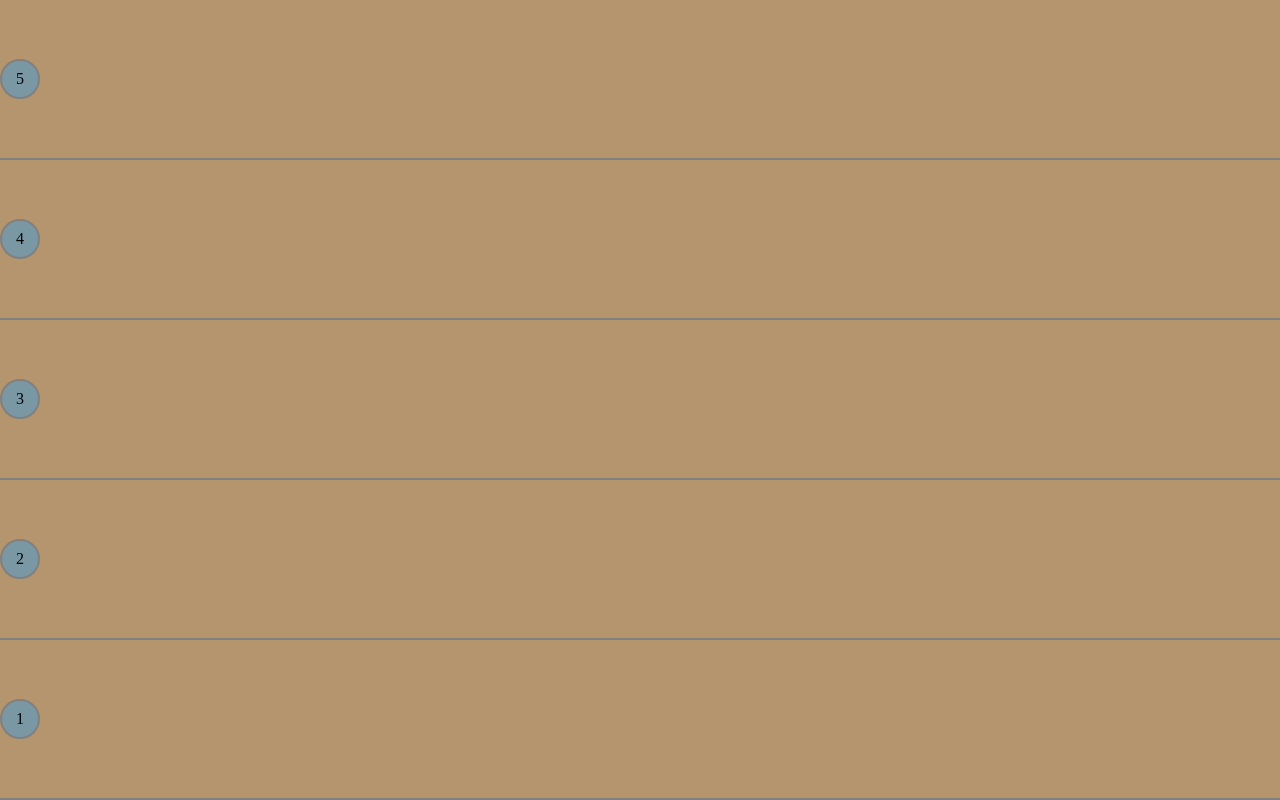
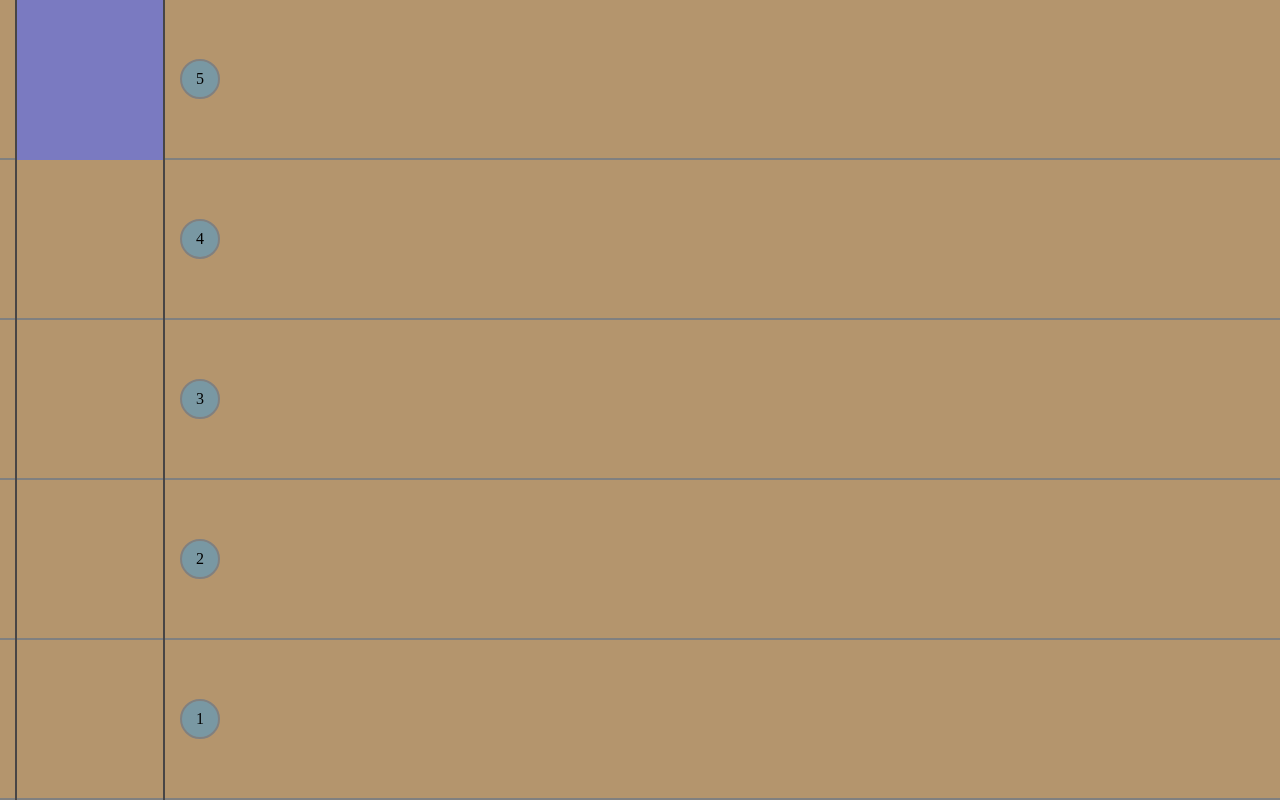
Before and after one commit to kimutir/TrueConf-Test, a Vue app: page / in a window 1280 px wide. Built offline with nearby package versions, Linux system fonts and the light colour scheme.

Commit message:
elevator added

```diff
--- a/src/App.vue
+++ b/src/App.vue
@@ -1,26 +1,38 @@
 <template>
   <div class="building">
-    <building-tools />
+    <building-tools :queue="queue" :marginLeft="marginButtonsLeft" />
+    <building-shafts
+      :queue="queue"
+      @shaftsHtml="computeButtonsMargin"
+    />
   </div>
 </template>
 
 <script>
 import config from "@/config";
 import BuildingTools from "@/components/BuildingTools.vue";
+import BuildingShafts from "@/components/BuildingShafts.vue";
 
 export default {
   name: "App",
   components: {
     BuildingTools,
+    BuildingShafts,
   },
   data() {
     return {
       floors: config.floors,
       elevators: config.elevators,
       queue: [],
+      marginButtonsLeft: 0,
     };
   },
-  methods: {},
+  methods: {
+    // вычисления маржина для кнопок
+    computeButtonsMargin(shaftsHtml) {
+      this.marginButtonsLeft = shaftsHtml.offsetWidth;
+    },
+  },
   mounted() {},
 };
 </script>
--- /dev/null
+++ b/src/components/BuildingShafts.vue
@@ -0,0 +1,48 @@
+<template>
+  <div class="building-shafts shafts" ref="shafts">
+    <div class="shafts__item" v-for="elNum in elevators">
+      <elevator :queue="queue" :number="elNum" />
+    </div>
+  </div>
+</template>
+
+<script>
+import config from "@/config";
+import Elevator from "@/components/elements/elevator/Elevator.vue";
+
+export default {
+  props: {
+    queue: Array,
+  },
+  components: {
+    Elevator,
+  },
+  data() {
+    return {
+      elevators: config.elevators,
+    };
+  },
+  mounted() {
+    // передаем элемент, чтобы узнать отспут для кнопок
+    this.$emit("shaftsHtml", this.$refs.shafts);
+  },
+};
+</script>
+
+<style scoped>
+.building-shafts {
+  position: absolute;
+  top: 0;
+  left: 0;
+  display: flex;
+}
+
+.shafts__item {
+  position: relative;
+  height: 100vh;
+  width: 150px;
+  border-left: 2px solid rgb(72, 69, 69);
+  border-right: 2px solid rgb(72, 69, 69);
+  margin: 0 15px;
+}
+</style>
--- a/src/components/BuildingTools.vue
+++ b/src/components/BuildingTools.vue
@@ -6,7 +6,11 @@
       :style="{ height: computedHeight + 'px' }"
       :key="floor"
     >
-      <elevator-button :value="floor" />
+      <elevator-button
+        :value="floor"
+        :marginLeft="marginLeft"
+        :queue="queue"
+      />
     </div>
   </div>
 </template>
@@ -19,7 +23,10 @@ export default {
   components: {
     ElevatorButton,
   },
-  props: {},
+  props: {
+    queue: Array,
+    marginLeft: Number,
+  },
   data() {
     return {
       floors: config.floors,
--- a/src/components/elements/ElevatorButton.vue
+++ b/src/components/elements/ElevatorButton.vue
@@ -1,5 +1,5 @@
 <template>
-  <div class="el-button">
+  <div class="el-button" :style="{ marginLeft: marginLeft + 'px' }">
     <div class="el-button__value">{{ value }}</div>
   </div>
 </template>
@@ -7,8 +7,14 @@
 <script>
 export default {
   props: {
+    marginLeft: {
+      type: Number,
+    },
     value: {
       type: Number,
+    },
+    queue: {
+      type: Array,
     },
   },
   data() {
--- /dev/null
+++ b/src/components/elements/elevator/Elevator.vue
@@ -0,0 +1,31 @@
+<template>
+  <div
+    class="elevator"
+    :style="{ height: elevHeight + 'px' }"
+    ref="elevator"
+  ></div>
+</template>
+
+<script>
+import config from "@/config";
+
+export default {
+  props: {},
+  data() {
+    return {
+      currentFloor: 1,
+      elevHeight: window.innerHeight / config.floors,
+    };
+  },
+};
+</script>
+
+<style scoped>
+.elevator {
+  position: absolute;
+  background-color: rgb(122, 122, 193);
+  width: 100%;
+  display: flex;
+  justify-content: center;
+}
+</style>
```
